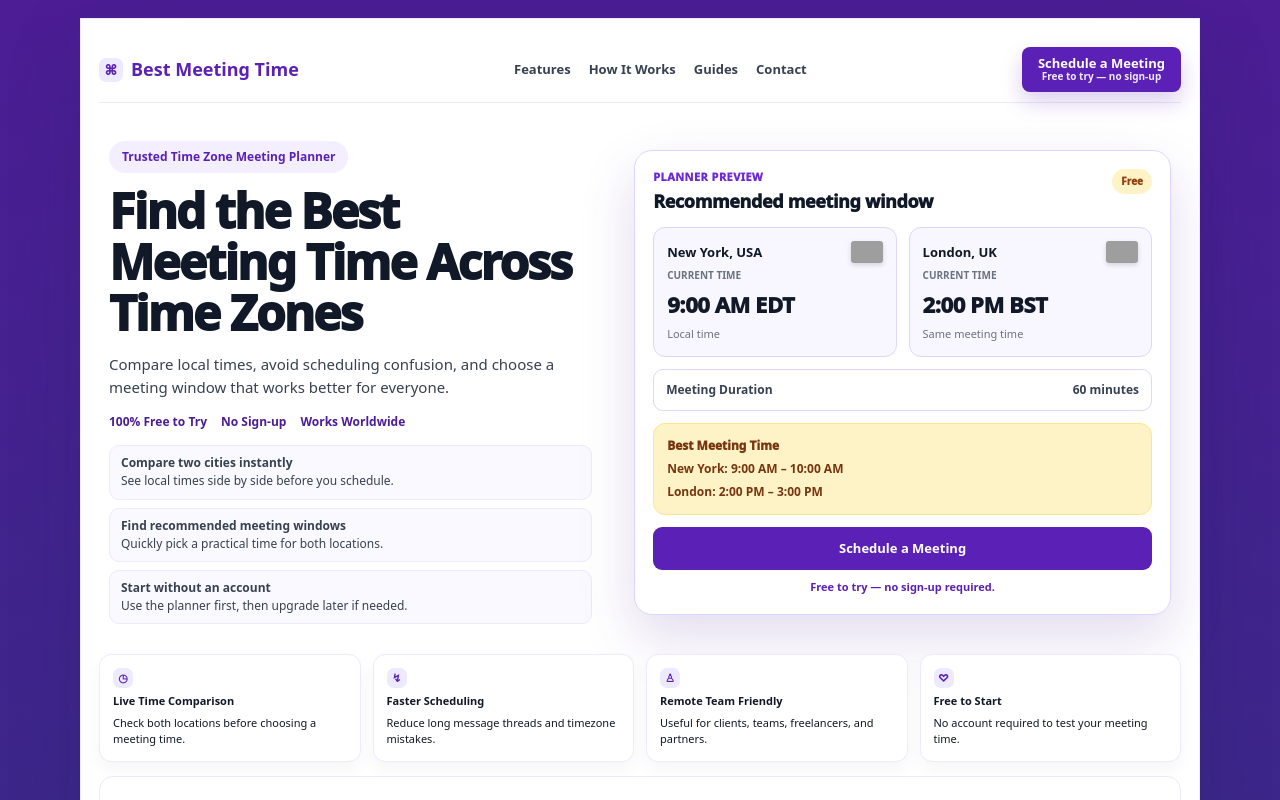
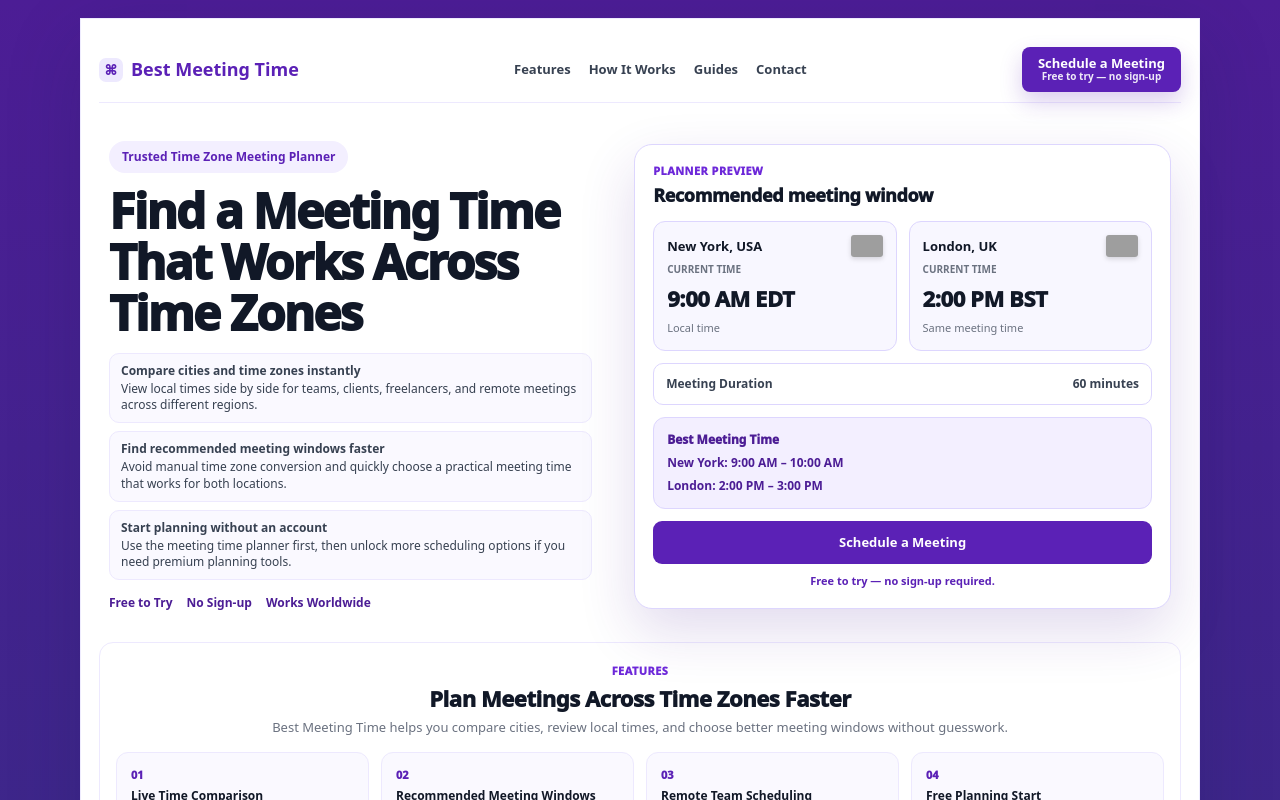
Before and after one commit to techtalk1282/Best-Meeting-Time, a Next.js app: page / in a window 1280 px wide. Shown: the top 800 px of the page. Built offline with nearby package versions, Linux system fonts and the light colour scheme; grey boxes are pictures that could not be loaded.

Commit message:
Clean homepage branding and clarify feature sections
Updated version to v4.7 and refined homepage sections for clarity. Removed off-brand highlights and improved SEO elements.

```diff
--- a/app/page.tsx
+++ b/app/page.tsx
@@ -1,16 +1,14 @@
 /**
  * File: app/page.tsx
- * Version: v4.6 (REFINED HOMEPAGE HERO + BRAND CLEANUP)
+ * Version: v4.7 (HOMEPAGE BRAND + SECTION CLARITY CLEANUP)
  * Date: 2026-05-04
  *
  * PURPOSE:
- * - Clean up homepage visual hierarchy
- * - Remove duplicate Schedule a Meeting CTA from hero-left area
- * - Keep primary CTAs in top-right nav, planner preview, and bottom CTA only
- * - Replace off-brand green planner highlight with branded gold
- * - Improve first-viewport framing at 100% zoom
- * - Make headline read cleaner and less jumbled
- * - Improve feature cards so they feel more useful and polished
+ * - Remove off-brand yellow/brown planner highlight
+ * - Remove misleading “Free” badge from planner preview
+ * - Improve hero headline and SEO-supporting value cards
+ * - Make Features and How It Works sections clearer when nav links are clicked
+ * - Keep homepage as marketing-only preview
  *
  * PROTECTED:
  * - No Stripe changes
@@ -20,7 +18,7 @@
  * - No ToolPreviewSection changes
  *
  * ROLLBACK:
- * - Revert app/page.tsx to v4.5 if this layout does not test cleanly
+ * - Revert app/page.tsx to v4.6 if this layout does not test cleanly
  */
 
 import dynamic from "next/dynamic";
@@ -47,18 +45,10 @@ export default function HomePage() {
               </a>
 
               <nav style={nav} aria-label="Homepage navigation">
-                <a href="#features" style={navLink}>
-                  Features
-                </a>
-                <a href="#how-it-works" style={navLink}>
-                  How It Works
-                </a>
-                <a href="/guides" style={navLink}>
-                  Guides
-                </a>
-                <a href="/contact" style={navLink}>
-                  Contact
-                </a>
+                <a href="#features" style={navLink}>Features</a>
+                <a href="#how-it-works" style={navLink}>How It Works</a>
+                <a href="/guides" style={navLink}>Guides</a>
+                <a href="/contact" style={navLink}>Contact</a>
               </nav>
 
               <a href="/how-it-works#schedule-tool" style={navButton}>
@@ -72,35 +62,39 @@ export default function HomePage() {
                 <p style={eyebrow}>Trusted Time Zone Meeting Planner</p>
 
                 <h1 style={heroHeading}>
-                  Find the Best Meeting Time Across Time Zones
+                  Find a Meeting Time That Works Across Time Zones
                 </h1>
-
-                <p style={heroText}>
-                  Compare local times, avoid scheduling confusion, and choose a
-                  meeting window that works better for everyone.
-                </p>
-
-                <div style={trustRow}>
-                  <span>100% Free to Try</span>
-                  <span>No Sign-up</span>
-                  <span>Works Worldwide</span>
-                </div>
 
                 <div style={heroBulletBox}>
                   <div style={heroBullet}>
-                    <strong>Compare two cities instantly</strong>
-                    <span>See local times side by side before you schedule.</span>
+                    <strong>Compare cities and time zones instantly</strong>
+                    <span>
+                      View local times side by side for teams, clients, freelancers,
+                      and remote meetings across different regions.
+                    </span>
                   </div>
 
                   <div style={heroBullet}>
-                    <strong>Find recommended meeting windows</strong>
-                    <span>Quickly pick a practical time for both locations.</span>
+                    <strong>Find recommended meeting windows faster</strong>
+                    <span>
+                      Avoid manual time zone conversion and quickly choose a practical
+                      meeting time that works for both locations.
+                    </span>
                   </div>
 
                   <div style={heroBullet}>
-                    <strong>Start without an account</strong>
-                    <span>Use the planner first, then upgrade later if needed.</span>
+                    <strong>Start planning without an account</strong>
+                    <span>
+                      Use the meeting time planner first, then unlock more scheduling
+                      options if you need premium planning tools.
+                    </span>
                   </div>
+                </div>
+
+                <div style={trustRow}>
+                  <span>Free to Try</span>
+                  <span>No Sign-up</span>
+                  <span>Works Worldwide</span>
                 </div>
               </div>
 
@@ -110,8 +104,6 @@ export default function HomePage() {
                     <p style={plannerEyebrow}>Planner Preview</p>
                     <h2 style={plannerTitle}>Recommended meeting window</h2>
                   </div>
-
-                  <span style={plannerBadge}>Free</span>
                 </div>
 
                 <div style={cityGrid}>
@@ -165,38 +157,49 @@ export default function HomePage() {
               </div>
             </section>
 
-            <section id="features" style={featureStrip}>
+            <section id="features" style={featuresSection}>
+              <div style={sectionHeader}>
+                <p style={sectionEyebrow}>Features</p>
+                <h2 style={sectionTitle}>Plan Meetings Across Time Zones Faster</h2>
+                <p style={sectionSubtitle}>
+                  Best Meeting Time helps you compare cities, review local times,
+                  and choose better meeting windows without guesswork.
+                </p>
+              </div>
+
+              <div style={featureGrid}>
                 <div style={featureCard}>
-                <span style={featureIcon}>◷</span>
+                  <span style={featureLabel}>01</span>
                   <strong>Live Time Comparison</strong>
                   <span>Check both locations before choosing a meeting time.</span>
                 </div>
 
                 <div style={featureCard}>
-                <span style={featureIcon}>↯</span>
-                <strong>Faster Scheduling</strong>
-                <span>Reduce long message threads and timezone mistakes.</span>
+                  <span style={featureLabel}>02</span>
+                  <strong>Recommended Meeting Windows</strong>
+                  <span>See practical time options for both cities.</span>
                 </div>
 
                 <div style={featureCard}>
-                <span style={featureIcon}>♙</span>
-                <strong>Remote Team Friendly</strong>
-                <span>Useful for clients, teams, freelancers, and partners.</span>
+                  <span style={featureLabel}>03</span>
+                  <strong>Remote Team Scheduling</strong>
+                  <span>Useful for teams, consultants, clients, and partners.</span>
                 </div>
 
                 <div style={featureCard}>
-                <span style={featureIcon}>♡</span>
-                <strong>Free to Start</strong>
-                <span>No account required to test your meeting time.</span>
+                  <span style={featureLabel}>04</span>
+                  <strong>Free Planning Start</strong>
+                  <span>Begin without creating an account or signing in.</span>
+                </div>
               </div>
             </section>
 
             <section id="how-it-works" style={howSection}>
               <div style={sectionHeader}>
+                <p style={sectionEyebrow}>How It Works</p>
                 <h2 style={sectionTitle}>How Best Meeting Time Works</h2>
                 <p style={sectionSubtitle}>
-                  A simple way to compare locations and pick a practical meeting
-                  window.
+                  A simple three-step flow for scheduling across time zones.
                 </p>
               </div>
 
@@ -223,45 +226,37 @@ export default function HomePage() {
 
             <section id="resources" style={resourcesSection}>
               <div style={sectionHeader}>
+                <p style={sectionEyebrow}>Resources</p>
                 <h2 style={sectionTitle}>
                   Helpful Resources to Schedule Better Meetings
                 </h2>
-
                 <p style={sectionSubtitle}>
                   Guides and tips to help you collaborate across time zones.
                 </p>
               </div>
 
               <div style={resourcesGrid}>
-                <a
-                  href="/how-to-schedule-meetings-across-time-zones"
-                  style={resourceCard}
-                >
-                  <span style={resourceIcon}>▣</span>
+                <a href="/how-to-schedule-meetings-across-time-zones" style={resourceCard}>
                   <strong>How to Schedule Across Time Zones</strong>
                   <span>Step-by-step guide for global teams.</span>
                 </a>
 
                 <a href="/best-meeting-times-remote-teams" style={resourceCard}>
-                  <span style={resourceIcon}>⌘</span>
                   <strong>Best Meeting Times for Remote Teams</strong>
                   <span>Practical tips that actually work.</span>
                 </a>
 
                 <a href="/time-zone-meeting-planner-guide" style={resourceCard}>
-                  <span style={resourceIcon}>☷</span>
                   <strong>Time Zone Meeting Planner Guide</strong>
                   <span>Master your zone planning.</span>
                 </a>
 
                 <a href="/global-meeting-scheduling-tips" style={resourceCard}>
-                  <span style={resourceIcon}>✣</span>
                   <strong>Global Meeting Scheduling Tips</strong>
                   <span>Expert tips for faster scheduling.</span>
                 </a>
 
                 <a href="/guides" style={resourceCard}>
-                  <span style={resourceIcon}>⌁</span>
                   <strong>Meeting Time Zone Converter Guide</strong>
                   <span>Understand time zones easily.</span>
                 </a>
@@ -406,14 +401,6 @@ const heroHeading = {
   letterSpacing: "-0.04em",
 };
 
-const heroText = {
-  color: "#374151",
-  fontSize: "15px",
-  lineHeight: "1.55",
-  margin: "0 0 14px",
-  maxWidth: "470px",
-};
-
 const trustRow = {
   display: "flex",
   flexWrap: "wrap" as const,
@@ -421,7 +408,7 @@ const trustRow = {
   color: "#4c1d95",
   fontSize: "12px",
   fontWeight: 850,
-  marginBottom: "14px",
+  marginTop: "14px",
 };
 
 const heroBulletBox = {
@@ -473,15 +460,6 @@ const plannerTitle = {
   fontSize: "18px",
   fontWeight: 950,
   margin: 0,
-};
-
-const plannerBadge = {
-  background: "#fef3c7",
-  color: "#92400e",
-  borderRadius: "999px",
-  padding: "5px 9px",
-  fontSize: "10px",
-  fontWeight: 950,
 };
 
 const cityGrid = {
@@ -553,9 +531,9 @@ const durationRow = {
 };
 
 const bestTimeCard = {
-  background: "#fef3c7",
-  color: "#78350f",
-  border: "1px solid #fde68a",
+  background: "#f3efff",
+  color: "#4c1d95",
+  border: "1px solid #ddd6fe",
   borderRadius: "12px",
   padding: "13px",
   display: "flex",
@@ -567,7 +545,7 @@ const bestTimeCard = {
 };
 
 const bestTimeLabel = {
-  color: "#78350f",
+  color: "#4c1d95",
   fontSize: "12px",
   fontWeight: 950,
 };
@@ -593,49 +571,27 @@ const plannerFreeNote = {
   textAlign: "center" as const,
 };
 
-const featureStrip = {
-  display: "grid",
-  gridTemplateColumns: "repeat(4, 1fr)",
-  gap: "12px",
-  margin: "8px 0 14px",
-};
-
-const featureCard = {
-  background: "#ffffff",
-  border: "1px solid #ede9fe",
-  borderRadius: "12px",
-  padding: "13px",
-  display: "flex",
-  flexDirection: "column" as const,
-  gap: "5px",
-  boxShadow: "0 8px 18px rgba(0,0,0,0.04)",
-  fontSize: "11px",
-};
-
-const featureIcon = {
-  width: "20px",
-  height: "20px",
-  borderRadius: "7px",
-  background: "#ede9fe",
-  color: "#5b21b6",
-  display: "inline-flex",
-  alignItems: "center",
-  justifyContent: "center",
-  fontSize: "11px",
-  fontWeight: 900,
-};
-
-const howSection = {
-  marginTop: "14px",
+const featuresSection = {
+  marginTop: "8px",
   padding: "20px 16px",
   background: "#ffffff",
   borderRadius: "14px",
   border: "1px solid #ede9fe",
+  scrollMarginTop: "24px",
 };
 
 const sectionHeader = {
   textAlign: "center" as const,
   marginBottom: "14px",
+};
+
+const sectionEyebrow = {
+  color: "#6d28d9",
+  fontSize: "11px",
+  fontWeight: 950,
+  margin: "0 0 4px",
+  textTransform: "uppercase" as const,
+  letterSpacing: "0.04em",
 };
 
 const sectionTitle = {
@@ -649,6 +605,39 @@ const sectionSubtitle = {
   color: "#6b7280",
   fontSize: "13px",
   margin: 0,
+};
+
+const featureGrid = {
+  display: "grid",
+  gridTemplateColumns: "repeat(4, 1fr)",
+  gap: "12px",
+};
+
+const featureCard = {
+  background: "#faf9ff",
+  border: "1px solid #ede9fe",
+  borderRadius: "12px",
+  padding: "14px",
+  display: "flex",
+  flexDirection: "column" as const,
+  gap: "6px",
+  fontSize: "12px",
+  lineHeight: "1.4",
+};
+
+const featureLabel = {
+  color: "#5b21b6",
+  fontSize: "11px",
+  fontWeight: 950,
+};
+
+const howSection = {
+  marginTop: "14px",
+  padding: "20px 16px",
+  background: "#ffffff",
+  borderRadius: "14px",
+  border: "1px solid #ede9fe",
+  scrollMarginTop: "24px",
 };
 
 const howGrid = {
@@ -711,19 +700,6 @@ const resourceCard = {
   lineHeight: "1.25",
 };
 
-const resourceIcon = {
-  width: "20px",
-  height: "20px",
-  borderRadius: "7px",
-  background: "#ede9fe",
-  color: "#5b21b6",
-  display: "inline-flex",
-  alignItems: "center",
-  justifyContent: "center",
-  fontSize: "10px",
-  fontWeight: 900,
-};
-
 const ctaBand = {
   display: "flex",
   justifyContent: "space-between",
```
Lines whose indentation alone changed are shown as unchanged.
